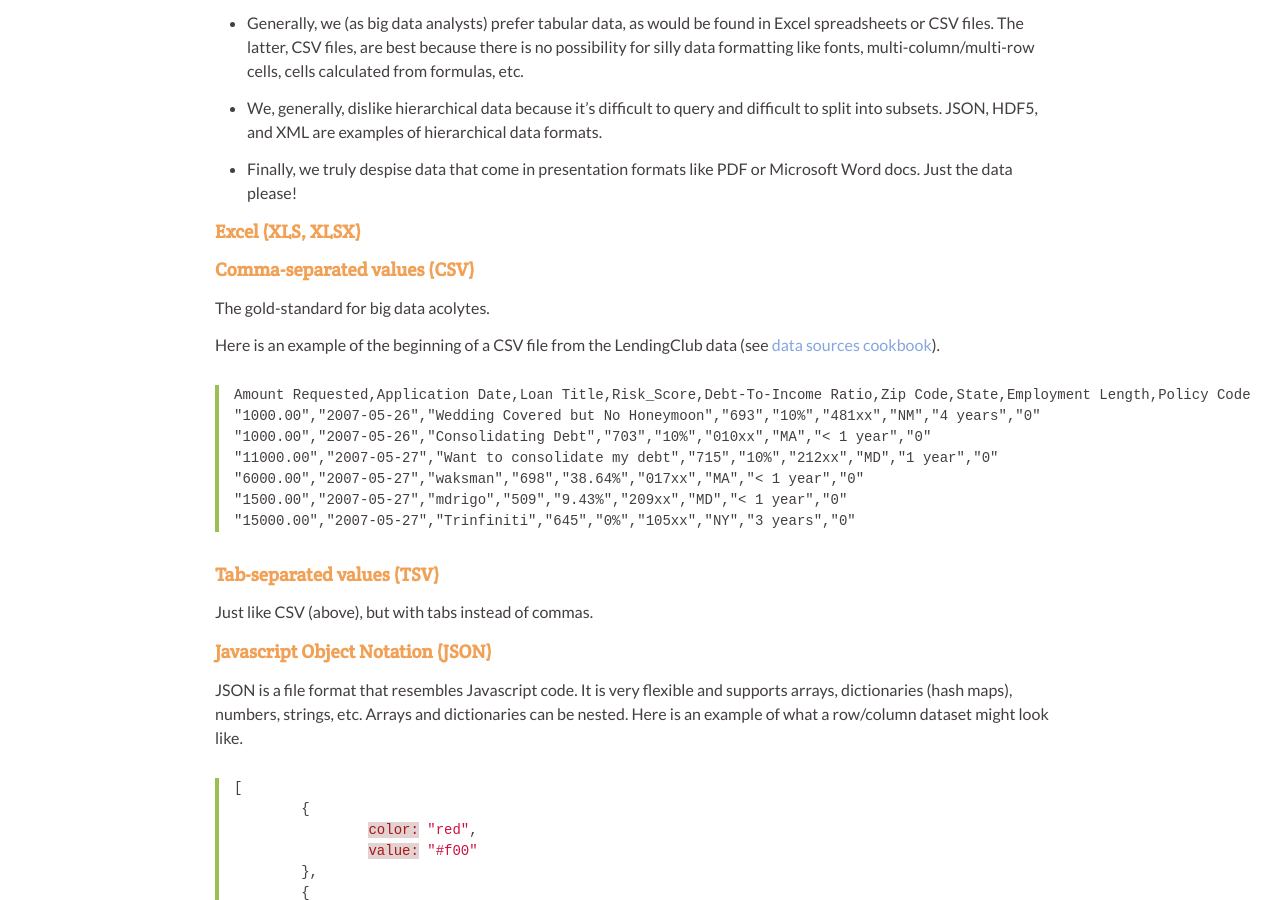
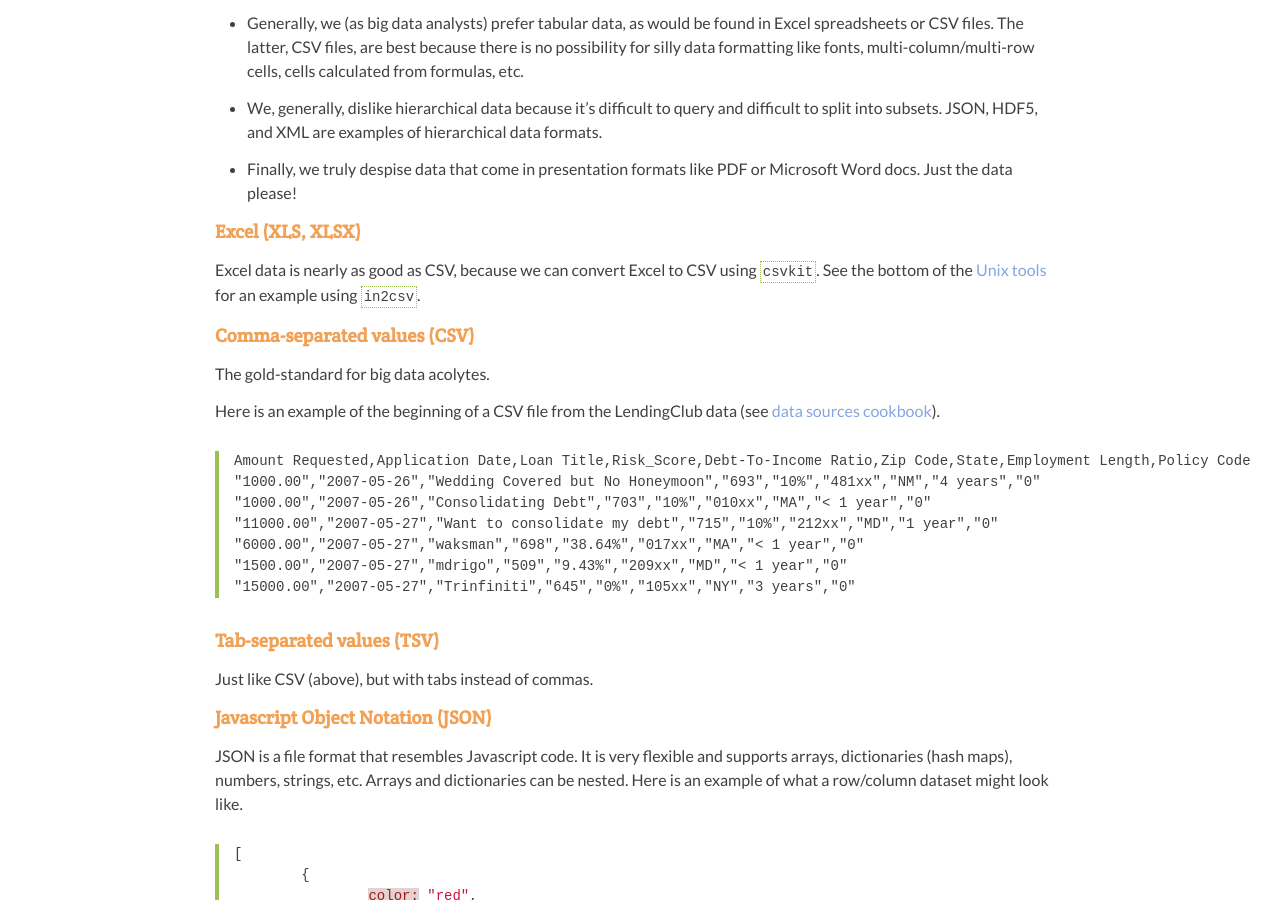
Before and after one commit to joshuaeckroth/cinf401-website, a Jekyll site: the page built from notes/data-munging.markdown, in a window 1280 px wide and 900 px high, scrolled down 1491 px. Built offline with Jekyll 4.4.1, drawn with Linux system fonts in a browser that asks for light colours; Markdown is read by kramdown in place of the engine named in the settings.

Commit message:
Described Excel data on Data munging notes.

```diff
--- a/notes/data-munging.markdown
+++ b/notes/data-munging.markdown
@@ -44,6 +44,8 @@ Comments from a "big data analytics" perspective:
  - Finally, we truly despise data that come in presentation formats like PDF or Microsoft Word docs. Just the data please!
 
 ### Excel (XLS, XLSX)
+
+Excel data is nearly as good as CSV, because we can convert Excel to CSV using `csvkit`. See the bottom of the [Unix tools](/cookbook/unix-tools.html) for an example using `in2csv`.
 
 ### Comma-separated values (CSV)
 
```
